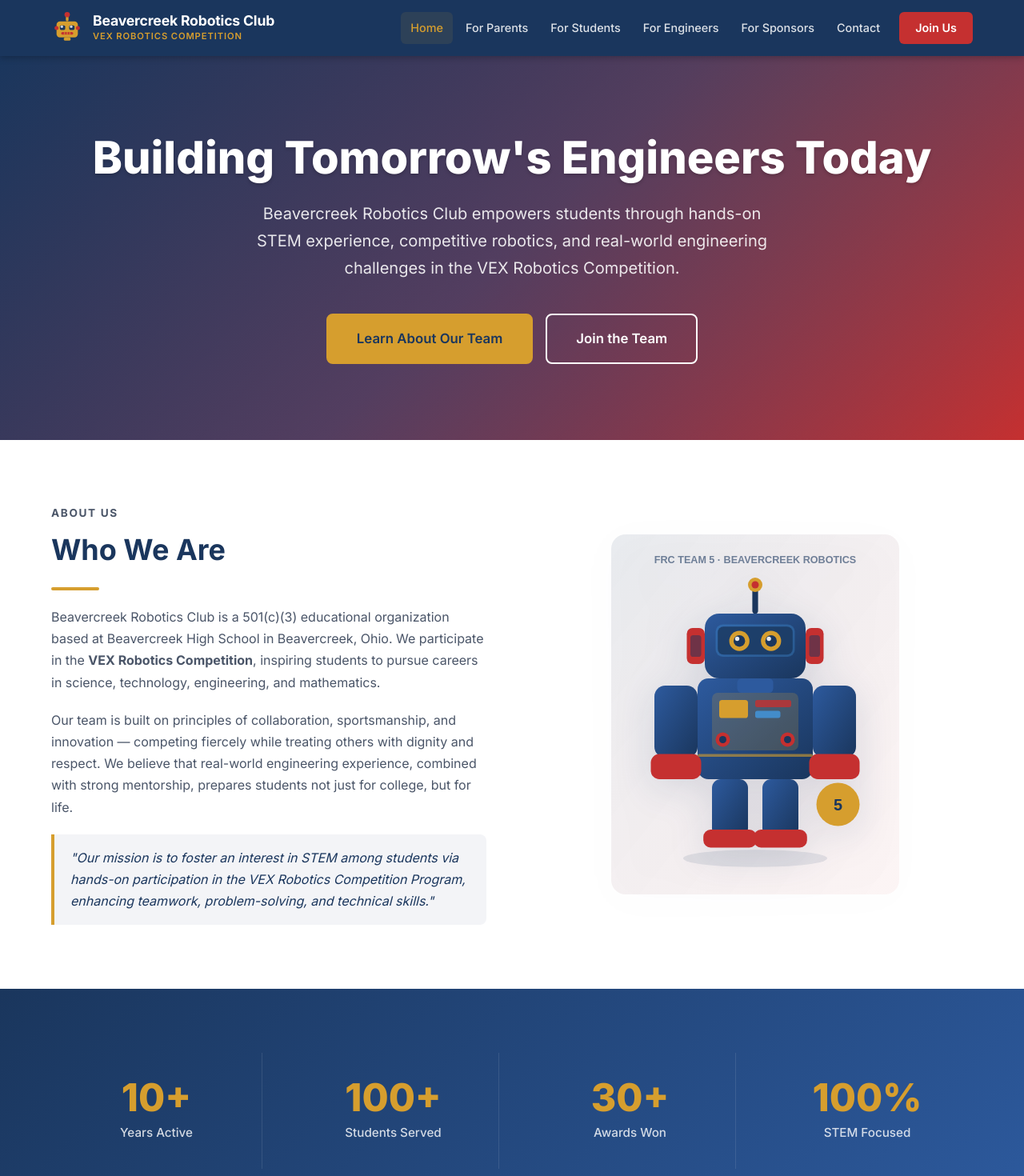
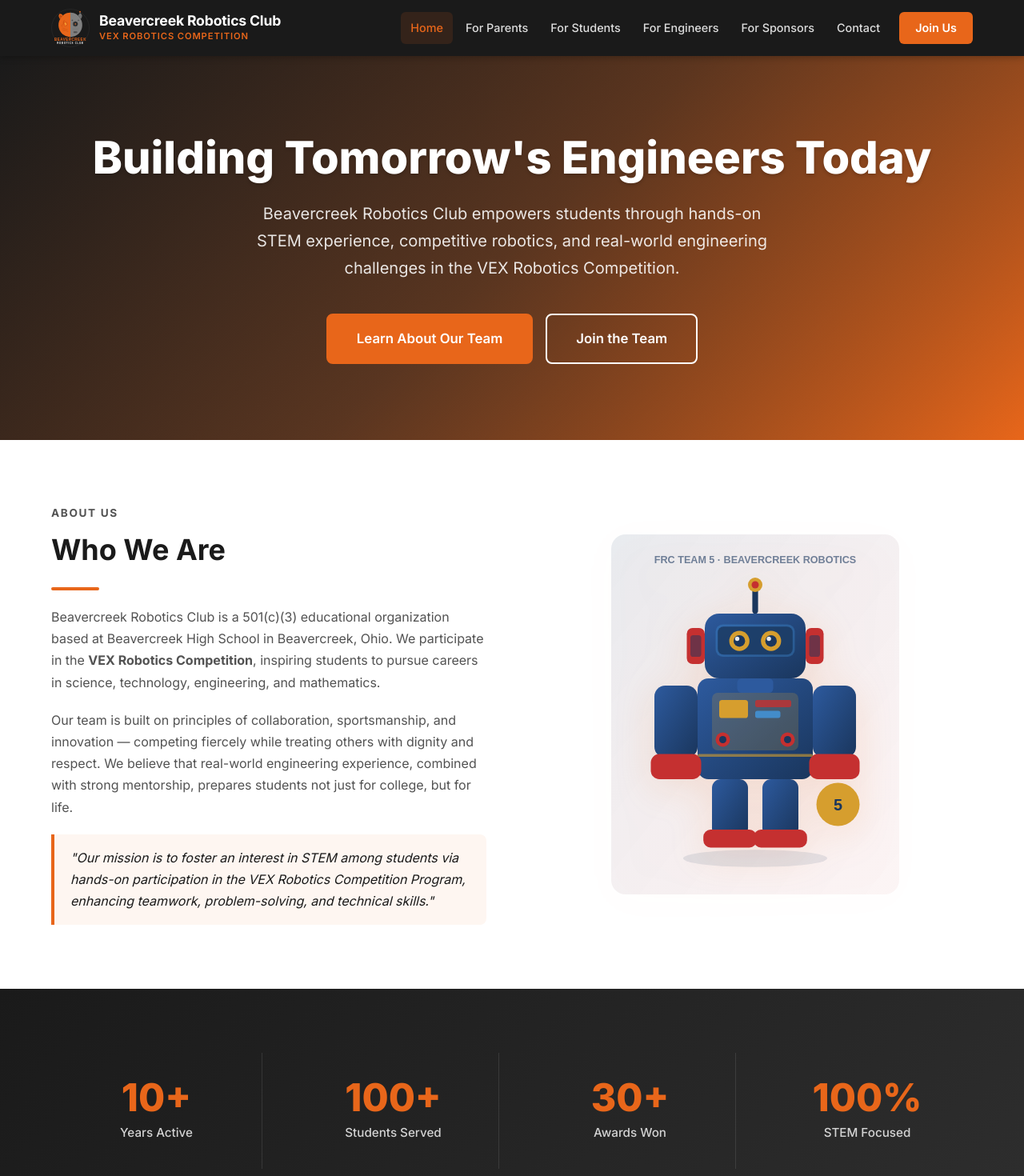
Before and after one commit to Beavercreek-Robotics/creekrobotics.org, a Vue app: page / in a window 1280 px wide. Shown: the top 1470 px of the page at 80% size. Built offline with nearby package versions, Linux system fonts and the light colour scheme.

Commit message:
Apply official Beavercreek Robotics color theme and replace logo throughout site
Agent-Logs-Url: https://github.com/Beavercreek-Robotics/creekrobotics.org/sessions/7e85e533-e8c9-4da3-aab0-af0e484a85f1

Co-authored-by: Carl4 <1817460+Carl4@users.noreply.github.com>

```diff
--- a/src/components/AppFooter.vue
+++ b/src/components/AppFooter.vue
@@ -7,22 +7,7 @@
           <!-- Brand column -->
           <div class="footer-brand">
             <div class="brand-logo">
-              <svg xmlns="http://www.w3.org/2000/svg" viewBox="0 0 48 48" width="44" height="44">
-                <rect x="8" y="14" width="32" height="24" rx="5" fill="#d69e2e"/>
-                <rect x="22" y="5" width="4" height="9" rx="2" fill="#d69e2e"/>
-                <circle cx="24" cy="4" r="4" fill="#c53030"/>
-                <rect x="13" y="20" width="8" height="7" rx="2" fill="#1a365d"/>
-                <rect x="27" y="20" width="8" height="7" rx="2" fill="#1a365d"/>
-                <circle cx="16" cy="22" r="2" fill="#ffffff" opacity="0.8"/>
-                <circle cx="30" cy="22" r="2" fill="#ffffff" opacity="0.8"/>
-                <rect x="15" y="30" width="18" height="4" rx="2" fill="#c53030"/>
-                <rect x="19" y="30" width="2" height="4" fill="#d69e2e" opacity="0.6"/>
-                <rect x="23" y="30" width="2" height="4" fill="#d69e2e" opacity="0.6"/>
-                <rect x="27" y="30" width="2" height="4" fill="#d69e2e" opacity="0.6"/>
-                <circle cx="8" cy="24" r="3" fill="#c53030"/>
-                <circle cx="40" cy="24" r="3" fill="#c53030"/>
-                <rect x="19" y="38" width="10" height="5" rx="2" fill="#d69e2e"/>
-              </svg>
+              <img src="/logo.svg" alt="Beavercreek Robotics Club logo" width="52" height="52" />
               <div>
                 <p class="brand-name">{{ CLUB_NAME }}</p>
                 <p class="brand-subtitle">{{ CLUB_TAGLINE }} | Beavercreek High School</p>
@@ -161,7 +146,7 @@ import {
 
 .brand-subtitle {
   font-size: 0.75rem;
-  color: var(--color-gold);
+  color: var(--color-red);
   font-weight: 500;
   margin-top: 0.1rem;
 }
@@ -191,8 +176,8 @@ import {
 }
 
 .social-link:hover {
-  background-color: var(--color-gold);
-  color: var(--color-navy);
+  background-color: var(--color-red);
+  color: var(--color-white);
   transform: translateY(-2px);
 }
 
@@ -201,7 +186,7 @@ import {
   font-weight: 700;
   text-transform: uppercase;
   letter-spacing: 0.1em;
-  color: var(--color-gold);
+  color: var(--color-red);
   margin-bottom: 1.25rem;
 }
 
@@ -219,7 +204,7 @@ import {
 }
 
 .footer-links a:hover {
-  color: var(--color-gold);
+  color: var(--color-red);
 }
 
 .footer-contact {
@@ -239,7 +224,7 @@ import {
 .contact-item svg {
   flex-shrink: 0;
   margin-top: 2px;
-  color: var(--color-gold);
+  color: var(--color-red);
 }
 
 .footer-bottom {
@@ -266,7 +251,7 @@ import {
 }
 
 .footer-email {
-  color: var(--color-gold);
+  color: var(--color-red);
   text-decoration: none;
 }
 
--- a/src/components/HeroSection.vue
+++ b/src/components/HeroSection.vue
@@ -68,32 +68,32 @@ defineProps({
 .hero-overlay {
   position: absolute;
   inset: 0;
-  background: linear-gradient(135deg, rgba(26, 54, 93, 0.92) 0%, rgba(197, 48, 48, 0.6) 100%);
+  background: linear-gradient(135deg, rgba(26, 26, 26, 0.92) 0%, rgba(232, 102, 26, 0.55) 100%);
   z-index: 1;
 }
 
 .hero-default {
-  background: linear-gradient(135deg, var(--color-navy) 0%, var(--color-navy-light) 50%, var(--color-red) 100%);
+  background: linear-gradient(135deg, var(--color-navy) 0%, #2e2e2e 50%, var(--color-red) 100%);
 }
 
 .hero-parents {
-  background: linear-gradient(135deg, #1a365d 0%, #2d5a9e 60%, #276749 100%);
+  background: linear-gradient(135deg, #1a1a1a 0%, #2e2e2e 60%, #2d6a4f 100%);
 }
 
 .hero-students {
-  background: linear-gradient(135deg, #1a202c 0%, #1a365d 50%, #c53030 100%);
+  background: linear-gradient(135deg, #0d0d0d 0%, #1a1a1a 50%, #e8661a 100%);
 }
 
 .hero-engineers {
-  background: linear-gradient(135deg, #1a365d 0%, #2d3748 60%, #d69e2e 100%);
+  background: linear-gradient(135deg, #1a1a1a 0%, #2e2e2e 60%, #e8661a 100%);
 }
 
 .hero-sponsors {
-  background: linear-gradient(135deg, #1a365d 0%, #553c9a 60%, #d69e2e 100%);
+  background: linear-gradient(135deg, #1a1a1a 0%, #3a3a3a 60%, #e8661a 100%);
 }
 
 .hero-contact {
-  background: linear-gradient(135deg, #1a365d 0%, #2d5a9e 100%);
+  background: linear-gradient(135deg, #1a1a1a 0%, #2e2e2e 100%);
 }
 
 /* Decorative pattern overlay */
@@ -106,8 +106,8 @@ defineProps({
   content: '';
   position: absolute;
   inset: 0;
-  background-image: radial-gradient(circle at 20% 50%, rgba(255,255,255,0.05) 0%, transparent 50%),
-                    radial-gradient(circle at 80% 20%, rgba(214,158,46,0.1) 0%, transparent 40%);
+  background-image: radial-gradient(circle at 20% 50%, rgba(255,255,255,0.04) 0%, transparent 50%),
+                    radial-gradient(circle at 80% 20%, rgba(232,102,26,0.15) 0%, transparent 40%);
   z-index: 0;
 }
 
--- a/src/components/NavBar.vue
+++ b/src/components/NavBar.vue
@@ -3,22 +3,7 @@
   <nav class="navbar">
     <div class="nav-inner">
       <RouterLink to="/" class="brand-link" @click="closeMenu">
-        <svg class="brand-icon" xmlns="http://www.w3.org/2000/svg" viewBox="0 0 48 48" width="40" height="40">
-          <rect x="8" y="14" width="32" height="24" rx="5" fill="#d69e2e"/>
-          <rect x="22" y="5" width="4" height="9" rx="2" fill="#d69e2e"/>
-          <circle cx="24" cy="4" r="4" fill="#c53030"/>
-          <rect x="13" y="20" width="8" height="7" rx="2" fill="#1a365d"/>
-          <rect x="27" y="20" width="8" height="7" rx="2" fill="#1a365d"/>
-          <circle cx="16" cy="22" r="2" fill="#ffffff" opacity="0.8"/>
-          <circle cx="30" cy="22" r="2" fill="#ffffff" opacity="0.8"/>
-          <rect x="15" y="30" width="18" height="4" rx="2" fill="#c53030"/>
-          <rect x="19" y="30" width="2" height="4" fill="#d69e2e" opacity="0.6"/>
-          <rect x="23" y="30" width="2" height="4" fill="#d69e2e" opacity="0.6"/>
-          <rect x="27" y="30" width="2" height="4" fill="#d69e2e" opacity="0.6"/>
-          <circle cx="8" cy="24" r="3" fill="#c53030"/>
-          <circle cx="40" cy="24" r="3" fill="#c53030"/>
-          <rect x="19" y="38" width="10" height="5" rx="2" fill="#d69e2e"/>
-        </svg>
+        <img src="/logo.svg" alt="Beavercreek Robotics Club logo" class="brand-icon" width="48" height="48" />
         <div class="brand-text">
           <span class="brand-name">{{ CLUB_NAME }}</span>
           <span class="brand-subtitle">{{ CLUB_TAGLINE }}</span>
@@ -107,7 +92,7 @@ onUnmounted(() => window.removeEventListener('resize', handleResize))
 
 .brand-subtitle {
   font-size: 0.7rem;
-  color: var(--color-gold);
+  color: var(--color-red);
   font-weight: 600;
   letter-spacing: 0.08em;
   text-transform: uppercase;
@@ -136,8 +121,8 @@ onUnmounted(() => window.removeEventListener('resize', handleResize))
 }
 
 .nav-link.router-link-active {
-  color: var(--color-gold);
-  background-color: rgba(214, 158, 46, 0.1);
+  color: var(--color-red);
+  background-color: rgba(232, 102, 26, 0.12);
 }
 
 .btn-join {
@@ -156,9 +141,9 @@ onUnmounted(() => window.removeEventListener('resize', handleResize))
 }
 
 .btn-join:hover {
-  background-color: #9b2c2c;
+  background-color: #c45412;
   transform: translateY(-1px);
-  box-shadow: 0 4px 12px rgba(197, 48, 48, 0.4);
+  box-shadow: 0 4px 12px rgba(232, 102, 26, 0.4);
 }
 
 .hamburger {
--- a/src/style.css
+++ b/src/style.css
@@ -2,20 +2,22 @@
 @import url('https://fonts.googleapis.com/css2?family=Inter:wght@300;400;500;600;700;800&display=swap');
 
 :root {
-  --color-navy: #1a365d;
-  --color-navy-dark: #102040;
-  --color-navy-light: #2d5a9e;
-  --color-red: #c53030;
-  --color-red-light: #fc8181;
-  --color-gold: #d69e2e;
-  --color-gold-light: #f6e05e;
+  /* === Beavercreek Robotics Brand Colors === */
+  /* Drawn from the official logo: dark circle bg, orange tiger, gray robot */
+  --color-navy: #1a1a1a;        /* logo: dark/black circle background */
+  --color-navy-dark: #0d0d0d;   /* deeper black */
+  --color-navy-light: #2e2e2e;  /* slightly lighter dark */
+  --color-red: #e8661a;         /* logo: tiger orange — primary accent */
+  --color-red-light: #f59a5c;   /* lighter orange */
+  --color-gold: #e8661a;        /* logo orange (unified accent) */
+  --color-gold-light: #f5a96b;  /* light orange */
   --color-white: #ffffff;
-  --color-light: #f7fafc;
-  --color-light-2: #edf2f7;
-  --color-dark: #1a202c;
-  --color-gray: #718096;
-  --color-gray-light: #a0aec0;
-  --color-gray-dark: #4a5568;
+  --color-light: #f5f5f5;
+  --color-light-2: #ebebeb;
+  --color-dark: #1a1a1a;
+  --color-gray: #7d7d7d;        /* logo: robot/gear gray */
+  --color-gray-light: #a8a8a8;
+  --color-gray-dark: #525252;
 
   --font-family: 'Inter', system-ui, -apple-system, sans-serif;
   --border-radius: 8px;
@@ -183,8 +185,8 @@ p {
 }
 
 .btn-secondary:hover {
-  background-color: #9b2c2c;
-  border-color: #9b2c2c;
+  background-color: #c45412;
+  border-color: #c45412;
   transform: translateY(-1px);
   box-shadow: var(--shadow-md);
 }
@@ -214,14 +216,14 @@ p {
 }
 
 .btn-gold {
-  background-color: var(--color-gold);
-  color: var(--color-navy);
-  border-color: var(--color-gold);
+  background-color: var(--color-red);
+  color: var(--color-white);
+  border-color: var(--color-red);
 }
 
 .btn-gold:hover {
-  background-color: #b7851f;
-  border-color: #b7851f;
+  background-color: #c45412;
+  border-color: #c45412;
   transform: translateY(-1px);
   box-shadow: var(--shadow-md);
 }
@@ -277,8 +279,8 @@ p {
 
 .form-control:focus {
   outline: none;
-  border-color: var(--color-navy-light);
-  box-shadow: 0 0 0 3px rgba(45, 90, 158, 0.15);
+  border-color: var(--color-red);
+  box-shadow: 0 0 0 3px rgba(232, 102, 26, 0.15);
 }
 
 /* ==================== BACKGROUND UTILITIES ==================== */
--- a/src/views/ForSponsorsView.vue
+++ b/src/views/ForSponsorsView.vue
@@ -213,11 +213,11 @@ const whySponsors = [
 ]
 
 const budgetItems = [
-  { label: 'Robot Parts & Materials', pct: '40%', color: '#1a365d' },
-  { label: 'Competition Registration Fees', pct: '25%', color: '#c53030' },
-  { label: 'Travel & Lodging', pct: '20%', color: '#d69e2e' },
+  { label: 'Robot Parts & Materials', pct: '40%', color: '#e8661a' },
+  { label: 'Competition Registration Fees', pct: '25%', color: '#c45412' },
+  { label: 'Travel & Lodging', pct: '20%', color: '#808080' },
   { label: 'Training & Safety Equipment', pct: '10%', color: '#48bb78' },
-  { label: 'Administrative & Insurance', pct: '5%', color: '#718096' },
+  { label: 'Administrative & Insurance', pct: '5%', color: '#a8a8a8' },
 ]
 </script>
 
--- a/src/views/HomeView.vue
+++ b/src/views/HomeView.vue
@@ -120,7 +120,7 @@
               <p>
                 Our {{ CURRENT_SEASON_YEAR }} robot is designed for the
                 <strong>{{ CURRENT_GAME_NAME }}</strong> challenge.
-                <a :href="COMPETITION_CALENDAR_LINK" target="_blank" rel="noopener noreferrer" style="color: var(--color-navy); font-weight: 600;">
+                <a :href="COMPETITION_CALENDAR_LINK" target="_blank" rel="noopener noreferrer" style="color: var(--color-red); font-weight: 600;">
                   View game details →
                 </a>
               </p>
@@ -227,10 +227,10 @@ const audienceCards = [
 }
 
 .mission-statement {
-  color: var(--color-navy) !important;
+  color: var(--color-dark) !important;
   font-size: 1rem;
-  background: rgba(26, 54, 93, 0.05);
-  border-left: 4px solid var(--color-gold);
+  background: rgba(232, 102, 26, 0.06);
+  border-left: 4px solid var(--color-red);
   padding: 1rem 1.25rem;
   border-radius: 0 8px 8px 0;
 }
@@ -243,12 +243,12 @@ const audienceCards = [
 .about-image img {
   max-width: 360px;
   width: 100%;
-  filter: drop-shadow(0 8px 24px rgba(26, 54, 93, 0.15));
+  filter: drop-shadow(0 8px 24px rgba(232, 102, 26, 0.15));
 }
 
 /* Stats */
 .stats-section {
-  background: linear-gradient(135deg, var(--color-navy) 0%, var(--color-navy-light) 100%);
+  background: linear-gradient(135deg, var(--color-navy) 0%, #2e2e2e 100%);
 }
 
 .stats-grid {
@@ -366,8 +366,8 @@ const audienceCards = [
   white-space: nowrap;
 }
 
-.season-badge-gold { background: var(--color-gold); color: var(--color-navy); }
-.season-badge-red { background: var(--color-red); }
+.season-badge-gold { background: var(--color-red); color: var(--color-white); }
+.season-badge-red { background: var(--color-gray-dark); }
 
 .competition-list {
   display: flex;
@@ -409,7 +409,7 @@ const audienceCards = [
   display: inline-block;
   margin-top: 0.75rem;
   font-size: 0.85rem;
-  color: var(--color-navy-light);
+  color: var(--color-red);
   font-weight: 600;
   text-decoration: none;
 }
```
Also changed, not shown: public/favicon.svg, public/logo.svg (added).
